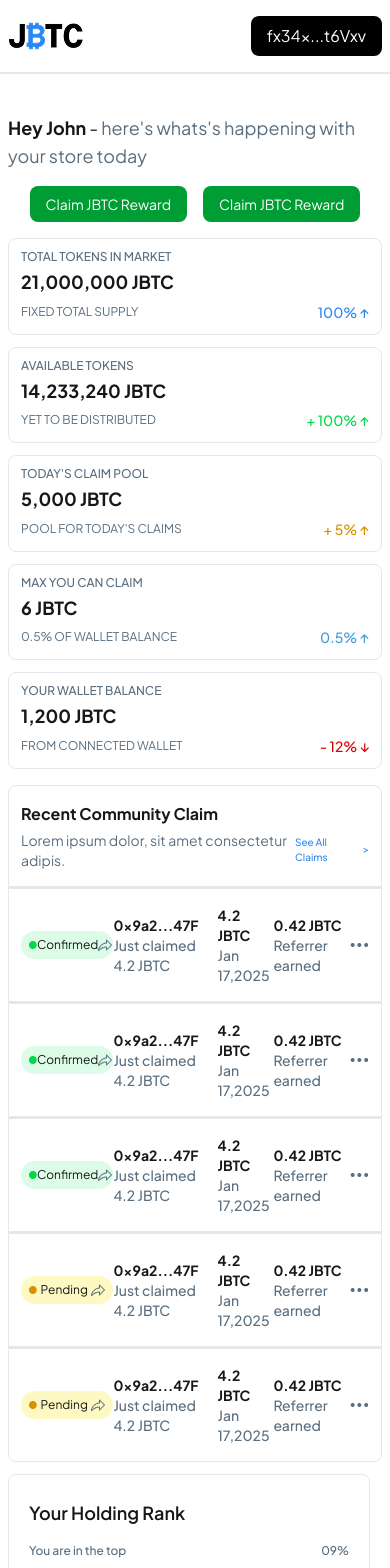
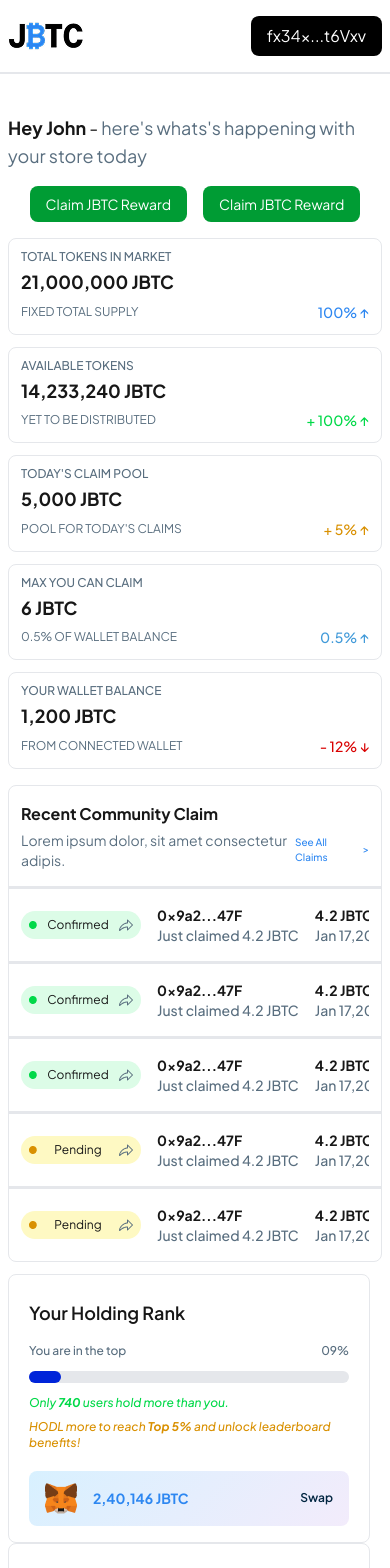
Before and after one commit to gitbygaurav/jbtc, a Next.js app: page / in a window 390 px wide. Shown: the top 1568 px of the page. Built offline with nearby package versions, Linux system fonts and the light colour scheme.

Commit message:
Enhance ClaimCard component layout for better responsiveness and add scrollbar hiding functionality

```diff
--- a/src/app/globals.css
+++ b/src/app/globals.css
@@ -34,3 +34,12 @@ body {
 .light-purple-gradient {
   background: linear-gradient(133.81deg, rgba(125, 207, 255, 0.3) 0%, rgba(133, 65, 217, 0.1) 100%);
 }
+
+/* Hide scrollbar but keep scroll functionality */
+.scrollbar-hide {
+  -ms-overflow-style: none;  /* Internet Explorer 10+ */
+  scrollbar-width: none;  /* Firefox */
+}
+.scrollbar-hide::-webkit-scrollbar {
+  display: none;  /* Safari and Chrome */
+}
--- a/src/app/ui/ClaimCard.tsx
+++ b/src/app/ui/ClaimCard.tsx
@@ -8,7 +8,33 @@ interface ClaimCardProps {
 
 const ClaimCard: React.FC<ClaimCardProps> = ({status, address, justClaimed, balanceEarned, referrerEarned}) => {
     return (
-        <div className="flex justify-between items-center border-t-[3px] border-gray-200 px-3 lg:px-5 py-4">
+        <div className="w-full border-t-[3px] border-gray-200 px-3 lg:px-5 py-4">
+            {/* Mobile view - scrollable */}
+            <div className="overflow-x-auto scrollbar-hide md:hidden">
+                <div className="flex items-center gap-4 min-w-max">
+                    <div className={`${status === "confirmed" ? "bg-[#DCFCE7]" : "bg-[#FEF9C3]"} w-[120px] flex items-center justify-between px-2 py-1.5 rounded-full flex-shrink-0`}>
+                        {status === "confirmed" ? (<img loading="lazy" src="green-circle.png" alt="green-circle" />) : (<img loading="lazy" src="yellow-circle.png" alt="yellow-circle" />)}
+                        <span className="text-xs">{status === "confirmed" ? "Confirmed" : "Pending"}</span>
+                        <img loading="lazy" src="share-icon.png" alt="share-icon" />
+                    </div>
+                    <div className="flex flex-col flex-shrink-0 min-w-[120px]">
+                        <p className="text-sm font-bold">{address}</p>
+                        <p className="text-graytext text-sm font-medium">{`Just claimed ${justClaimed} JBTC`}</p>
+                    </div>
+                    <div className="flex flex-col flex-shrink-0 min-w-[100px]">
+                        <p className="text-sm font-bold">{balanceEarned} JBTC</p>
+                        <p className="text-graytext text-sm font-medium">{`Jan 17,2025`}</p>
+                    </div>
+                    <div className="flex flex-col flex-shrink-0 min-w-[120px]">
+                        <p className="text-sm font-bold">{referrerEarned} JBTC</p>
+                        <p className="text-graytext text-sm font-medium">{`Referrer earned`}</p>
+                    </div>
+                    <img loading="lazy" src="three-dots.png" alt="three-dots-icon" className="flex-shrink-0" />
+                </div>
+            </div>
+
+            {/* Tablet/Desktop view - normal layout */}
+            <div className="hidden md:flex justify-between items-center">
                 <div className={`${status === "confirmed" ? "bg-[#DCFCE7]" : "bg-[#FEF9C3]"} w-[120px] flex items-center justify-between px-2 py-1.5 rounded-full`}>
                     {status === "confirmed" ? (<img loading="lazy" src="green-circle.png" alt="green-circle" />) : (<img loading="lazy" src="yellow-circle.png" alt="yellow-circle" />)}
                     <span className="text-xs">{status === "confirmed" ? "Confirmed" : "Pending"}</span>
@@ -28,6 +54,7 @@ const ClaimCard: React.FC<ClaimCardProps> = ({status, address, justClaimed, bala
                 </div>
                 <img loading="lazy" src="three-dots.png" alt="three-dots-icon" />
             </div>
+        </div>
     )
 }
 
```
Lines whose indentation alone changed are shown as unchanged.
